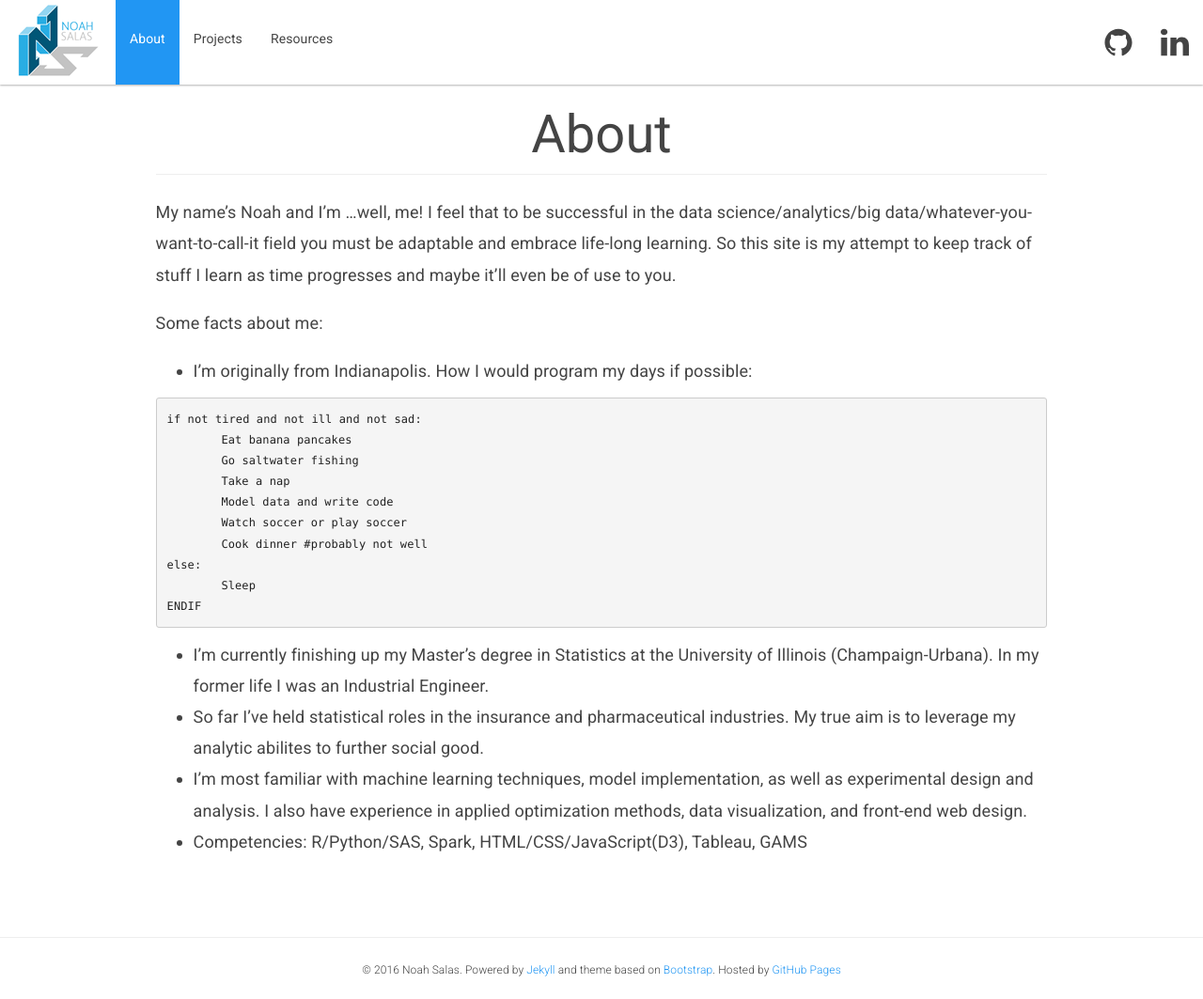
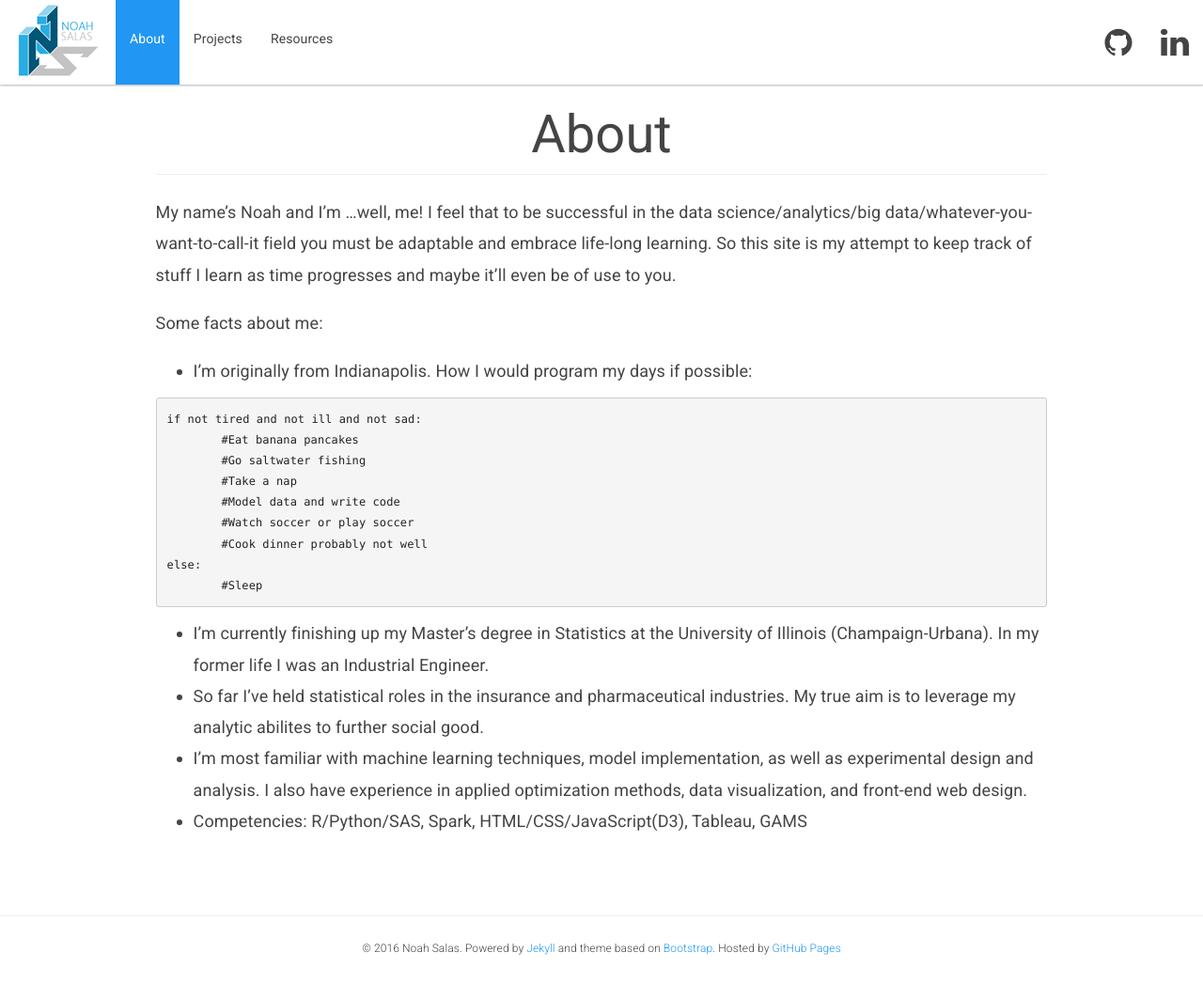
Before and after one commit to nsalas24/nsalas24.github.io, a Jekyll site: the page built from about.md, in a window 1280 px wide. Shown: the whole page at 94% size. Built offline with Jekyll 4.4.1, drawn with Linux system fonts in a browser that asks for light colours; nearby versions of some CDN libraries; after the commit the page ends 1041 px from its top, so only the background shows below that.

Commit message:
update about me

````diff
--- a/about.md
+++ b/about.md
@@ -12,18 +12,17 @@ Some facts about me:
 
 * I'm originally from Indianapolis. How I would program my days if possible:
 
-{% highlight python %}
+```python
 if not tired and not ill and not sad:
-	Eat banana pancakes
-	Go saltwater fishing
-	Take a nap
-	Model data and write code
-	Watch soccer or play soccer
-	Cook dinner #probably not well
+	#Eat banana pancakes
+	#Go saltwater fishing
+	#Take a nap
+	#Model data and write code
+	#Watch soccer or play soccer
+	#Cook dinner probably not well
 else:
-	Sleep
-ENDIF
-{% endhighlight %}
+	#Sleep
+```
 * I'm currently finishing up my Master's degree in Statistics at the University of Illinois (Champaign-Urbana). In my former life I was an Industrial Engineer.
 * So far I've held statistical roles in the insurance and pharmaceutical industries. My true aim is to leverage my analytic abilites to further social good.
 * I'm most familiar with machine learning techniques, model implementation, as well as experimental design and analysis. I also have experience in applied optimization methods, data visualization, and front-end web design.
````
